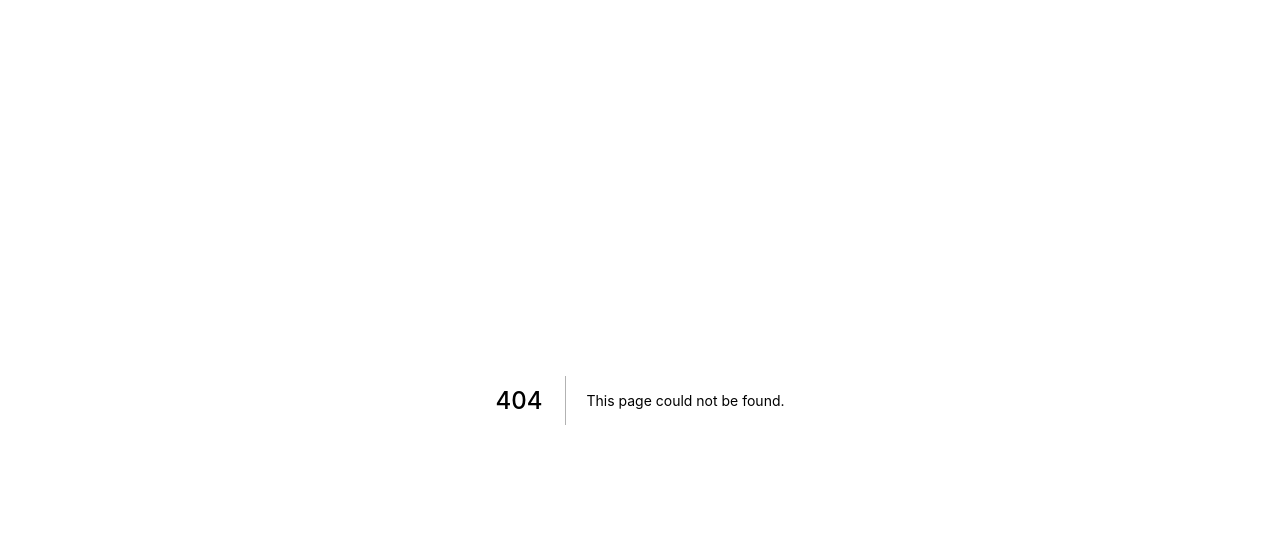
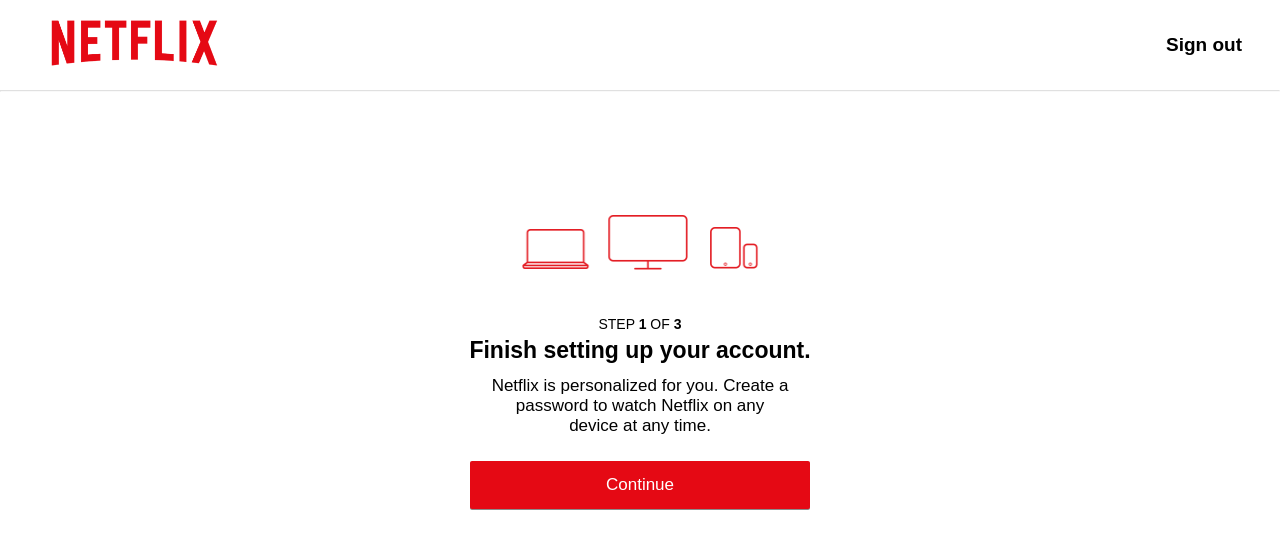
Before and after one commit to AleX77NP/Netflix-Clone, a Next.js app in the folder Frontend/netflix/: page /signup in a window 1280 px wide. Before the commit this address had no page. Shown: the top 548 px of the page. Built offline with nearby package versions, Linux system fonts and the light colour scheme.

Commit message:
add signup page

```diff
--- /dev/null
+++ b/Frontend/netflix/components/NextButton/NextButton.js
@@ -0,0 +1,12 @@
+import React from 'react'
+import styles from './NextButton.module.css'
+
+const NextButton = () => {
+    return (
+        <div className={styles.wrapper}>
+            <button className={styles.button}>Continue</button>
+        </div>
+    )
+}
+
+export default NextButton
--- /dev/null
+++ b/Frontend/netflix/components/NextButton/NextButton.module.css
@@ -0,0 +1,22 @@
+.wrapper {
+    width: 85%;
+    margin: auto;
+}
+
+.button {
+    width: 100%;
+    background-color: #e50914;
+    font-size: 17px;
+    outline: none;
+    box-shadow: 0 1px 0 rgba(0,0,0, 0.45);
+    border-radius: 2px;
+    color: white;
+    border: none;
+    height: 48px;
+    margin-top: 25px;
+    cursor: pointer;
+}
+
+.button:hover {
+    background-color: #F70612;
+}
--- /dev/null
+++ b/Frontend/netflix/components/StepOne/StepOne.js
@@ -0,0 +1,22 @@
+import React from 'react'
+import styles from './StepOne.module.css'
+import Image from 'next/image'
+import NextButton from '../NextButton/NextButton'
+
+const StepOne = () => {
+    return (
+        <div className={styles.container}>
+                <div className={styles.img}>
+                <Image src="/images/step1.png" alt="step 1" width={280} height={70} />
+                </div>
+                <p className={styles.step}>STEP <span className={styles.span}>1</span> OF <span className={styles.span}>3</span></p>
+                <p className={styles.header}>Finish setting up your account.</p>
+                <p className={styles.description}>
+                Netflix is personalized for you. Create a password to watch Netflix on any device at any time.
+                </p>
+                <NextButton />
+        </div>
+    )
+}
+
+export default StepOne
--- /dev/null
+++ b/Frontend/netflix/components/StepOne/StepOne.module.css
@@ -0,0 +1,44 @@
+.container {
+    width: 400px;
+    margin: auto;
+    margin-top: 120px;
+    max-width: 95%;
+}
+
+.image_wrapper {
+    width: 300px;
+    height: auto;
+}
+
+.step {
+    font-size: 14px;
+    margin: 0;
+    text-align: center;
+}
+
+.img {
+    width: 60%;
+    margin: auto;
+    margin-bottom: 40px;
+}
+
+.span {
+    font-weight: bold;
+}
+
+.header {
+    font-size: 23px;
+    font-weight: bold;
+    text-align: center;
+    margin-top: 5px;
+    margin-bottom: 0;
+}
+
+.description {
+    margin: auto;
+    width: 75%;
+    justify-content: center;
+    text-align: center;
+    font-size: 17px;
+    margin-top: 12px;
+}
--- /dev/null
+++ b/Frontend/netflix/components/WhiteNav/WhiteNav.js
@@ -0,0 +1,16 @@
+import Link from 'next/link'
+import React from 'react'
+import styles from './WhiteNav.module.css'
+
+const WhiteNav = () => {
+    return (
+        <div className={styles.nav}>
+            <div className={styles.logo}>
+            <img src="/images/logo.png" alt="logo" className={styles.logo_img} />
+            </div>
+            <Link href="/landing"><a className={styles.sign_out}>Sign out</a></Link>
+        </div>
+    )
+}
+
+export default WhiteNav
--- /dev/null
+++ b/Frontend/netflix/components/WhiteNav/WhiteNav.module.css
@@ -0,0 +1,45 @@
+.nav {
+    width: 100%;
+    position: relative;
+    height: 90px;
+}
+
+.logo {
+    position: absolute;
+    top: 50%;
+    left: 0;
+    transform: translate(30%,-50%);
+}
+
+.logo_img {
+    width: 167px;
+    height: 45px;
+}
+
+.sign_out {
+    color: black;
+    text-decoration: none;
+    position: absolute;
+    top: 50%;
+    right: 0;
+    transform: translate(-50%,-50%);
+    font-size: 19px;
+    font-weight: bold;
+}
+
+.sign_out:hover {
+    text-decoration: underline;
+}
+
+@media only screen and (max-width: 600px) {
+    .logo_img {
+        height: 22.5px;
+        width: 83.5px;
+    }
+    .logo {
+        transform: translate(20%,-50%);
+    }
+    .sign_out {
+        transform: translate(-20%,-50%);
+    }
+}
--- /dev/null
+++ b/Frontend/netflix/context/userContext.js
@@ -0,0 +1,19 @@
+import { createContext, useContext} from 'react'
+
+const UserContext = createContext();
+
+export function AppWrapper({children}) {
+    let state = {
+        step: 1
+    }
+
+    return (
+        <UserContext.Provider value={state}>
+            {children}
+        </UserContext.Provider>
+    )
+}
+
+export function useUserContext() {
+    return useContext(UserContext);
+}
--- a/Frontend/netflix/pages/_app.js
+++ b/Frontend/netflix/pages/_app.js
@@ -1,7 +1,12 @@
 import '../styles/globals.css'
+import { AppWrapper } from '../context/userContext'
 
 function MyApp({ Component, pageProps }) {
-  return <Component {...pageProps} />
+  return (
+    <AppWrapper>
+      <Component {...pageProps} />
+    </AppWrapper>
+  )
 }
 
 export default MyApp
--- a/Frontend/netflix/pages/landing.js
+++ b/Frontend/netflix/pages/landing.js
@@ -34,7 +34,7 @@ const Landing = () => {
             <header className={styles.showcase}>
                 <div className={styles.showcase_top}>
                     <img className={styles.logo} src="/images/logo.png" alt="logo" />
-                    <Link href="/signup"><a id={styles.signin} className={styles.link_top}>Sign In</a></Link>
+                    <Link href="/"><a id={styles.signin} className={styles.link_top}>Sign In</a></Link>
                 </div>
                 <div className={styles.content}>
                     <p className={styles.header}>Unlimited movies, TV shows, and more.</p>
@@ -42,7 +42,7 @@ const Landing = () => {
                     <p className={styles.paragraph}>Ready to watch? Enter your email to create or restart your membership.</p>
                     <div className={styles.start}>
                         <input className={styles.input} placeholder="Email address" required />
-                        <button className={styles.btn_start}>Get Started &rarr;</button>
+                        <Link href="/signup"><button className={styles.btn_start}>Get Started &rarr;</button></Link>
                     </div>
                 </div>
             </header>
--- /dev/null
+++ b/Frontend/netflix/pages/signup.js
@@ -0,0 +1,20 @@
+import React from 'react'
+import StepOne from '../components/StepOne/StepOne'
+import styles from '../styles/Signup.module.css'
+import Head from 'next/head'
+import WhiteNav from '../components/WhiteNav/WhiteNav'
+
+const Signup = () => {
+    return (
+        <div className={styles.body}>
+            <Head>
+                <title>Netflix</title>
+            </Head>
+            <WhiteNav />
+            <hr className={styles.white_separator} />
+            <StepOne />
+        </div>
+    )
+}
+
+export default Signup
--- /dev/null
+++ b/Frontend/netflix/styles/Signup.module.css
@@ -0,0 +1,11 @@
+.body {
+    font-family: 'Arial', 'sans-serif';
+    -webkit-font-smoothing: antialiased;
+    height: 100%;
+    background-color: white;
+}
+
+.white_separator {
+    opacity: 0.3;
+    margin-top: 0;
+}
```
Also changed, not shown: Frontend/netflix/styles/Landing.module.css (+7 -0 lines), Frontend/netflix/public/images/step1.png (added).
